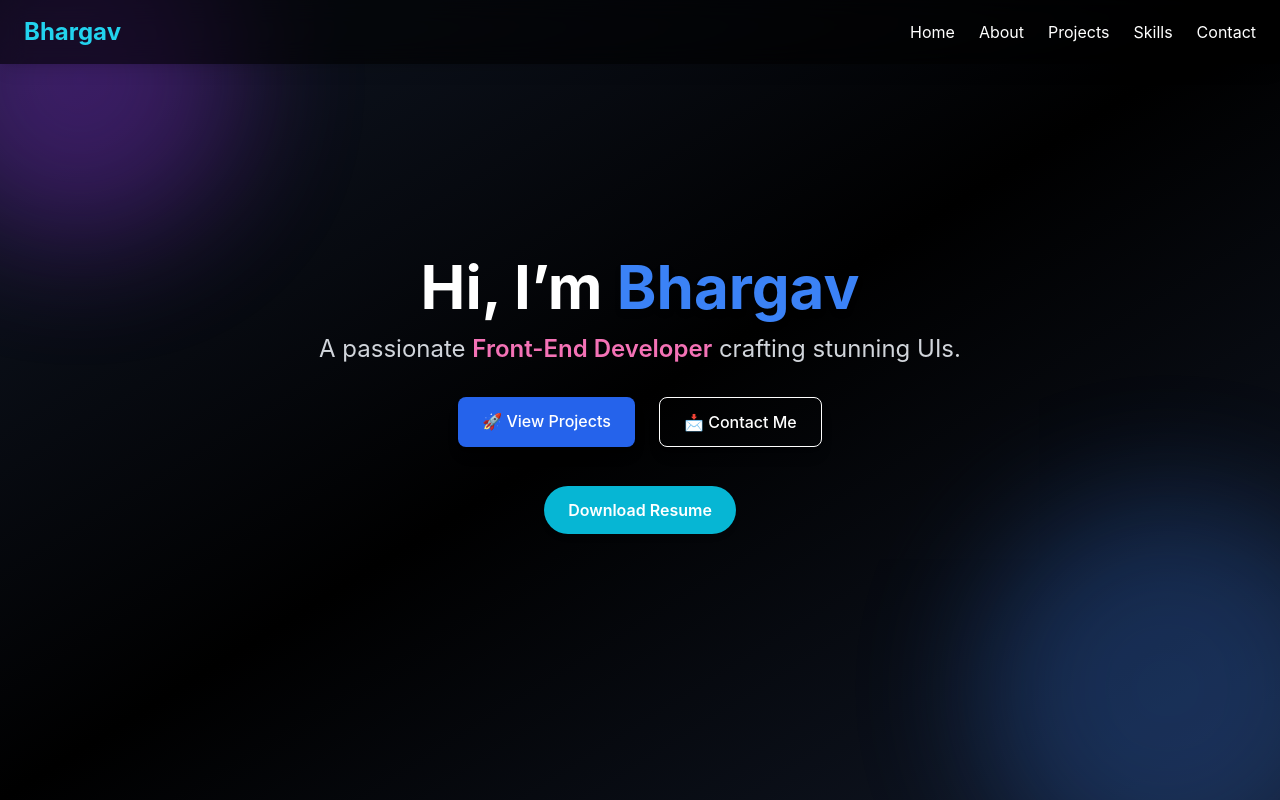
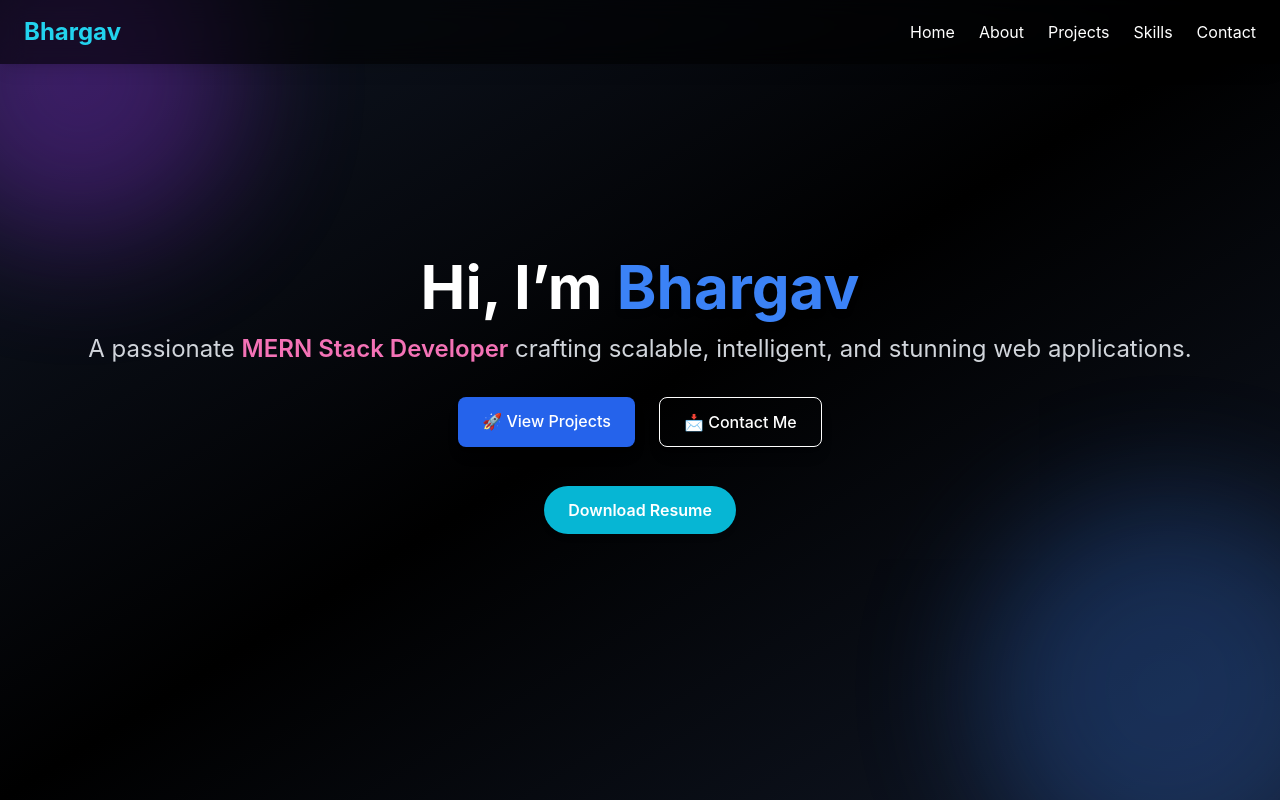
Before and after one commit to adbhargav/potofolio, a React (Create React App) app: page / in a window 1280 px wide. Shown: the top 800 px of the page. Built offline with nearby package versions, Linux system fonts and the light colour scheme.

Commit message:
Update HeroSection.jsx

```diff
--- a/src/components/HeroSection.jsx
+++ b/src/components/HeroSection.jsx
@@ -16,8 +16,9 @@ const HeroSection = () => {
         Hi, I’m <span className="text-blue-500 drop-shadow-md animate-glow">Bhargav</span>
       </h1>
 
+      {/* Updated Tagline */}
       <p className="text-lg md:text-2xl text-gray-300 mb-8 animate-fadeInUp delay-100">
-        A passionate <span className="text-pink-400 font-semibold">Front-End Developer</span> crafting stunning UIs.
+        A passionate <span className="text-pink-400 font-semibold">MERN Stack Developer</span> crafting scalable, intelligent, and stunning web applications.
       </p>
 
       {/* CTA Buttons */}
```
